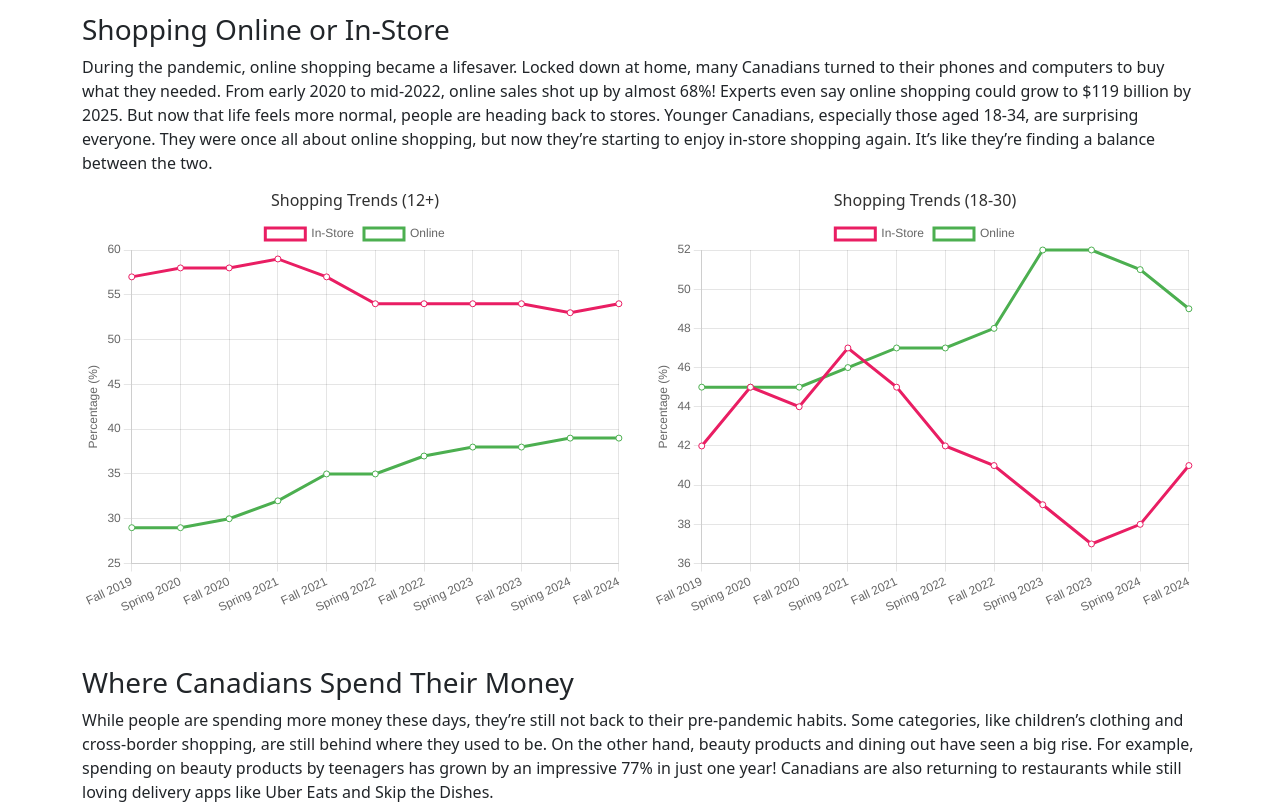
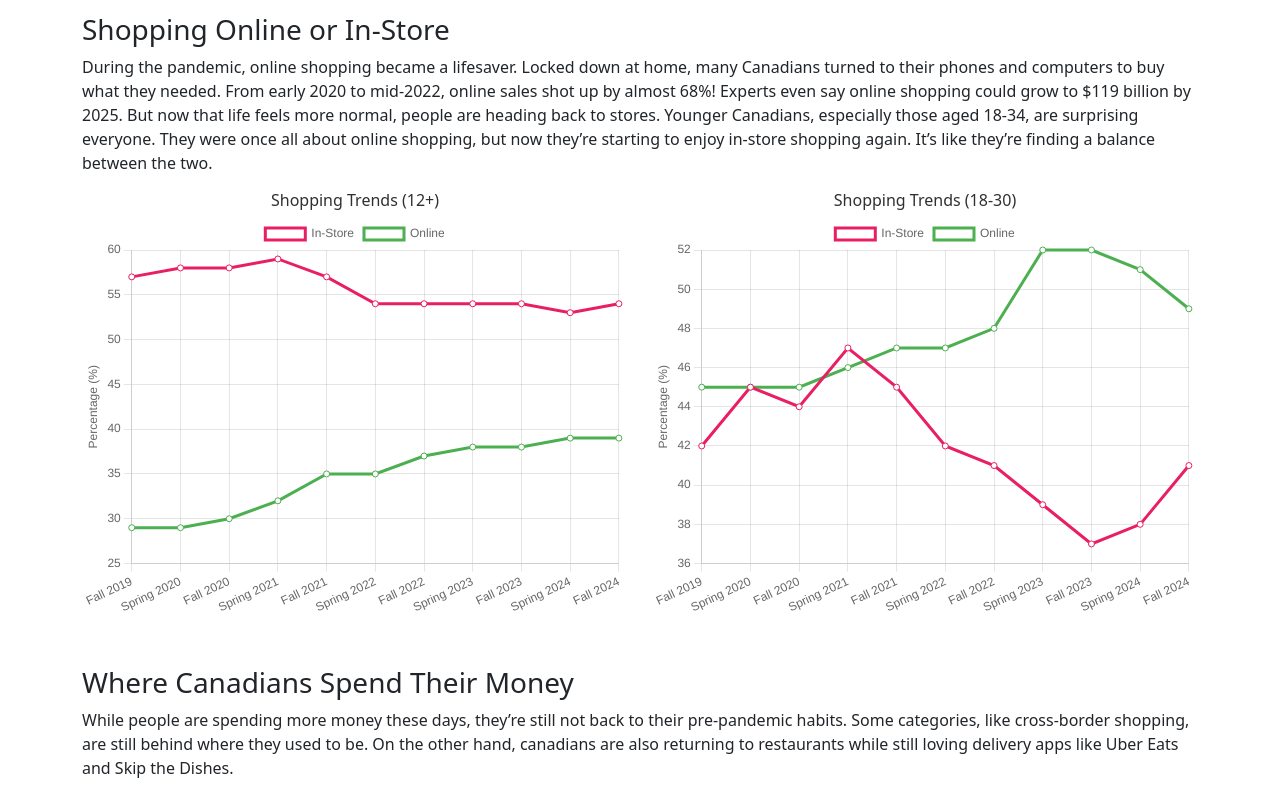
Before and after one commit to sawrah/spending-trend, a plain HTML site: page index.html in a window 1280 px wide. Shown: the part 152-956 px from the top of the page. Drawn offline with nearby package versions, Linux system fonts and the light colour scheme.

Commit message:
fix information mistake

```diff
--- a/index.html
+++ b/index.html
@@ -130,12 +130,9 @@
             <div class="col-12 mt-5">
                 <h3>Where Canadians Spend Their Money</h3>
                 <p>While people are spending more money these days, they’re still not back to their pre-pandemic
-                    habits. Some categories, like children’s clothing and cross-border shopping, are still behind
-                    where they used to be.
+                    habits. Some categories, like cross-border shopping, are still behind where they used to be.
 
-                    On the other hand, beauty products and dining out have seen a big rise. For example, spending on
-                    beauty products by teenagers has grown by an impressive 77% in just one year! Canadians are also
-                    returning to restaurants while still loving delivery apps like Uber Eats and Skip the Dishes.
+                    On the other hand, canadians are also returning to restaurants while still loving delivery apps like Uber Eats and Skip the Dishes.
                 </p>
                 <canvas id="spendingCategories" style="width: 100%; height: 400px;"></canvas>
                 <script>
```
